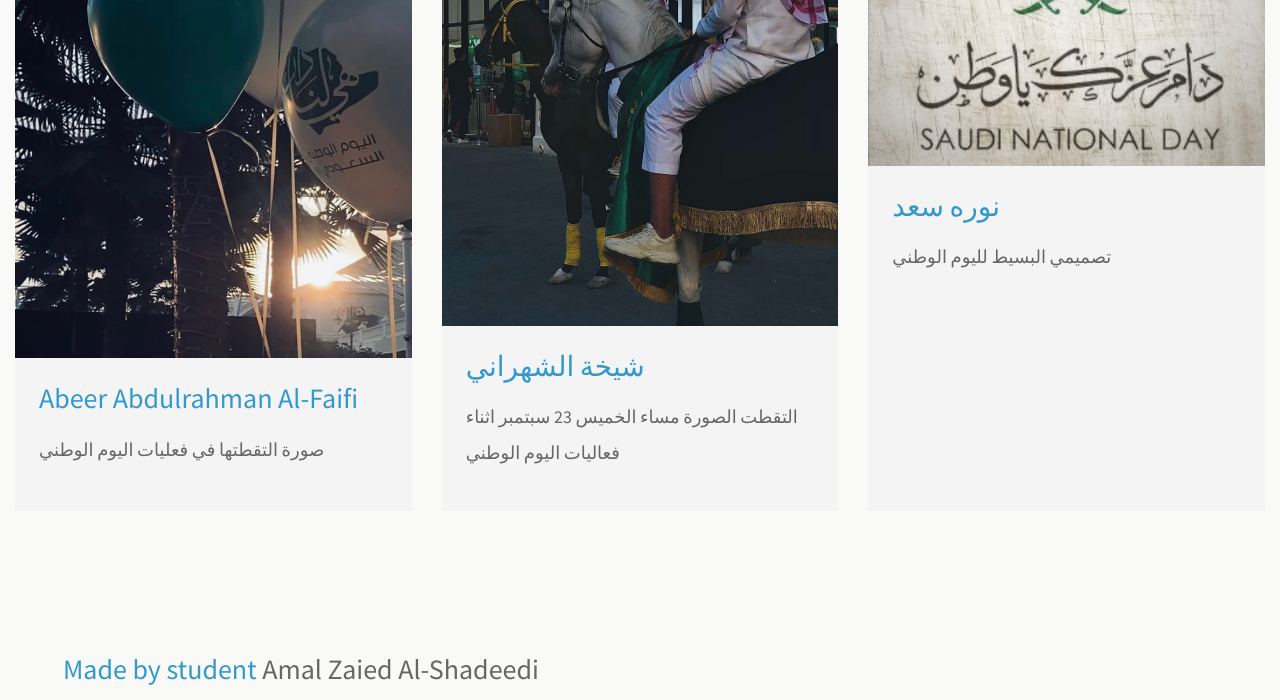
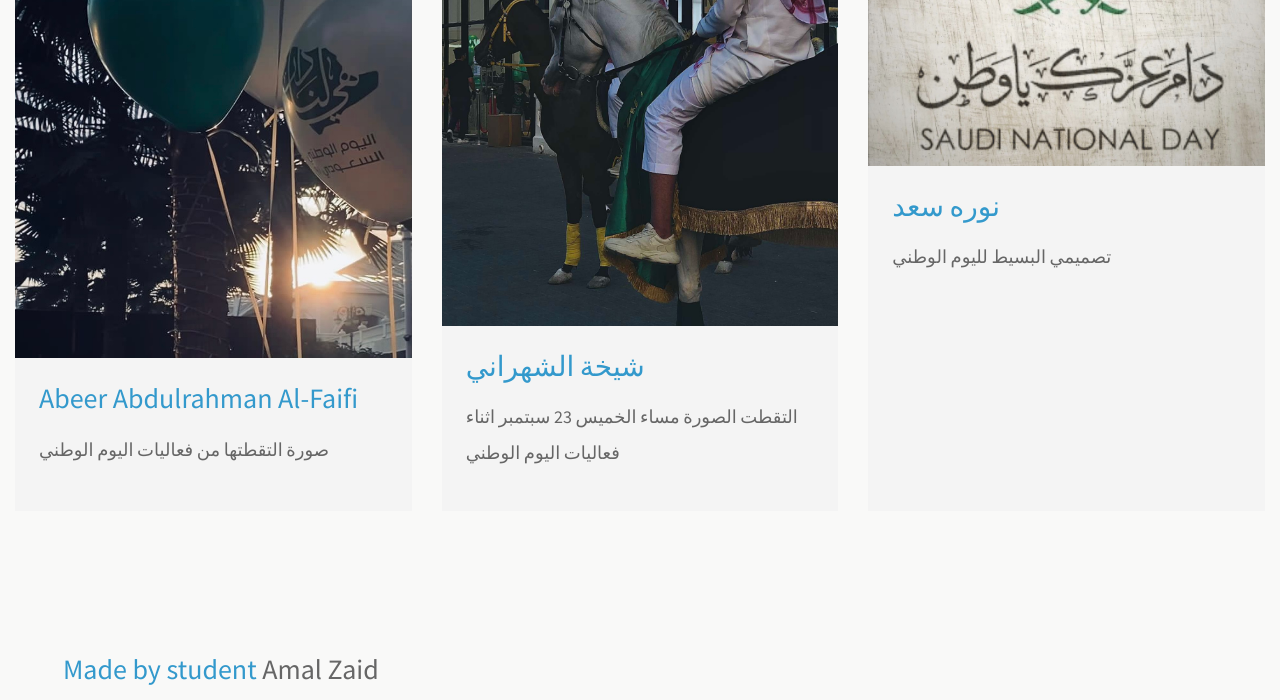
Before and after one commit to Amal2436/SaudiNationalDay, a plain HTML site: page index.html in a window 1280 px wide. Shown: the part 2149-2849 px from the top of the page. Drawn offline with Linux system fonts and the light colour scheme.

Commit message:
new pro4

```diff
--- a/index.html
+++ b/index.html
@@ -155,7 +155,7 @@
                         </div>
                         <div class="p-4 tm-bg-gray tm-catalog-item-description">
                             <h3 class="tm-text-primary mb-3 tm-catalog-item-title">Abeer Abdulrahman Al-Faifi</h3>
-                            <p class="tm-catalog-item-text">صورة التقطتها في فعليات اليوم الوطني</p>
+                            <p class="tm-catalog-item-text">صورة التقطتها من فعاليات اليوم الوطني</p>
                         </div>
                     </div>
                     <div class="col-lg-4 col-md-6 col-sm-12 tm-catalog-item">
@@ -192,7 +192,7 @@
                 <div class="row mt-5 pt-3">
                     <div class="col-xl-6 col-lg-12 mb-4">
                         <div class=" p-5 h-100">
-                            <h3 class="tm-text-primary mb-3">Made by student <a href="https://twitter.com/kkuCSclub">Amal Zaied Al-Shadeedi </a> </h3>
+                            <h3 class="tm-text-primary mb-3">Made by student <a href="https://twitter.com/kkuCSclub">Amal Zaid  </a> </h3>
                             <p class="mb-5">Under the supervision of the <a href="https://twitter.com/kkuCSclub">Digital Minds Club </a> <a href="https://twitter.com/kkuCSclub"><img src="img/9.PNG" alt="Image" width="100" height="100"></a> </p>
 
 
```
